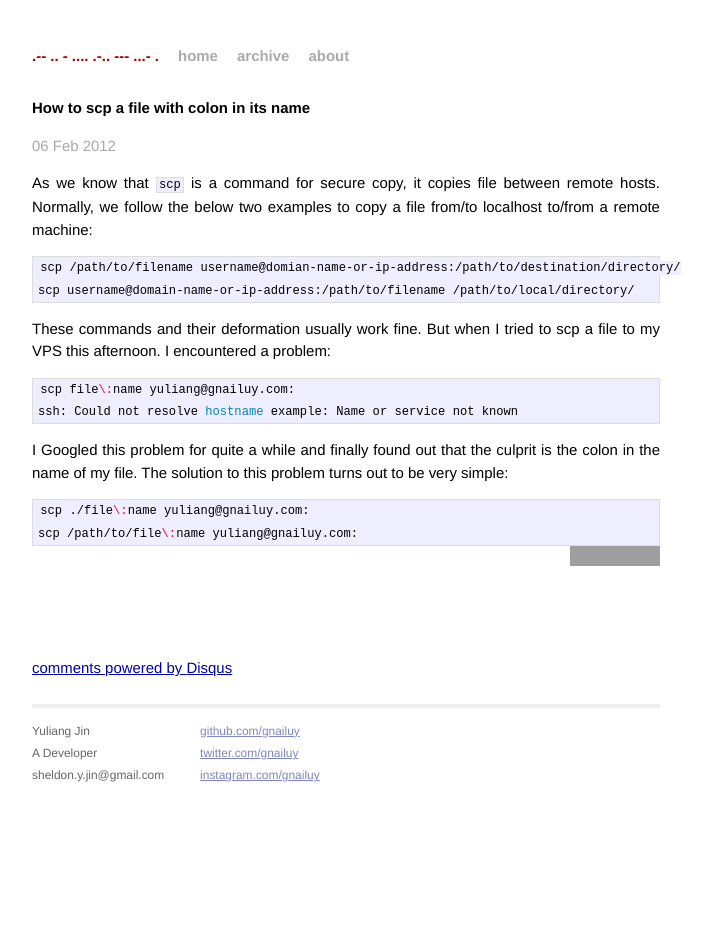
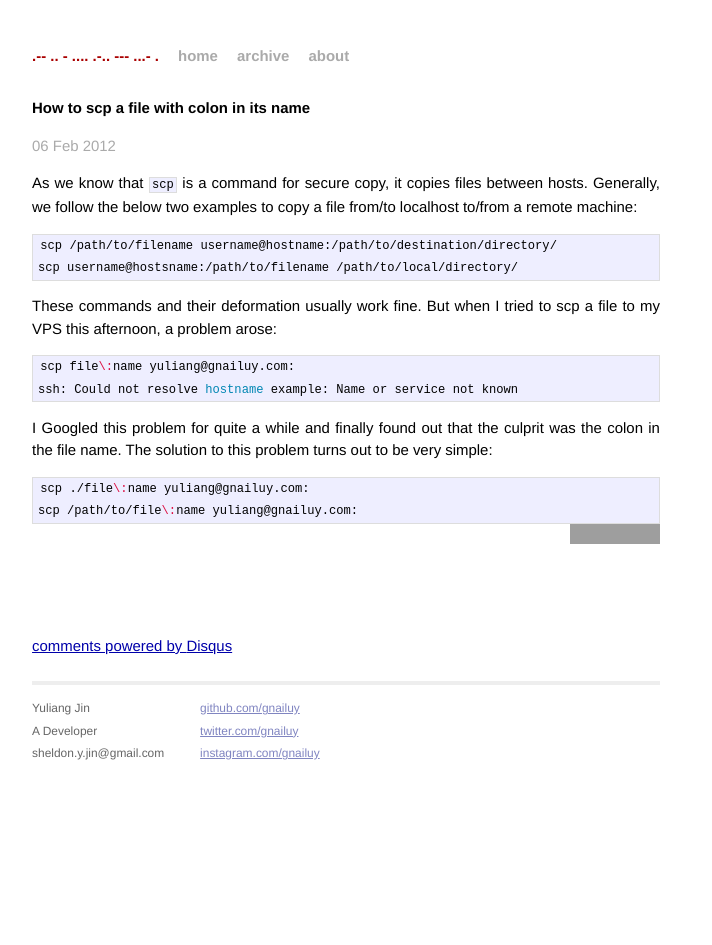
Before and after one commit to gnailuy/gnailuy.com, a Jekyll site: the page built from _posts/2012-02-05-how-to-scp-a-file-with-colon-in-its-name.markdown, in a window 1280 px wide. Shown: the whole page, without its empty margins (294-1006 px from the left). Built offline with Jekyll 4.4.1, drawn with Linux system fonts in a browser that asks for light colours; Markdown is read by kramdown in place of the engine named in the settings; comment, search, counter and statistics services are not loaded; grey boxes are pictures that could not be loaded.

Commit message:
grammarly

````diff
--- a/_posts/2012-02-05-how-to-scp-a-file-with-colon-in-its-name.markdown
+++ b/_posts/2012-02-05-how-to-scp-a-file-with-colon-in-its-name.markdown
@@ -5,24 +5,25 @@ date: 2012-02-05 16:20:29
 categories: [ linux ]
 ---
 
-As we know that `scp` is a command for secure copy, it copies file between remote hosts.
-Normally, we follow the below two examples to copy a file from/to localhost to/from a remote machine:
+As we know that `scp` is a command for secure copy, it copies files between hosts.
+Generally, we follow the below two examples to copy a file from/to localhost to/from a remote machine:
 
 <!-- more -->
 
 ``` bash
-scp /path/to/filename username@domian-name-or-ip-address:/path/to/destination/directory/
-scp username@domain-name-or-ip-address:/path/to/filename /path/to/local/directory/
+scp /path/to/filename username@hostname:/path/to/destination/directory/
+scp username@hostsname:/path/to/filename /path/to/local/directory/
 ```
 
-These commands and their deformation usually work fine. But when I tried to scp a file to my VPS this afternoon. I encountered a problem:
+These commands and their deformation usually work fine.
+But when I tried to scp a file to my VPS this afternoon, a problem arose:
 
 ``` bash
 scp file\:name yuliang@gnailuy.com:
 ssh: Could not resolve hostname example: Name or service not known
 ```
 
-I Googled this problem for quite a while and finally found out that the culprit is the colon in the name of my file.
+I Googled this problem for quite a while and finally found out that the culprit was the colon in the file name.
 The solution to this problem turns out to be very simple:
 
 ``` bash
--- a/_posts/2014-04-04-hello-world.markdown
+++ b/_posts/2014-04-04-hello-world.markdown
@@ -5,6 +5,6 @@
 categories: [ me ]
 ---
 
-Well, this is my new blog powred by Jekyll.
+Well, this is my new blog powered by Jekyll.
 
 And again: Hello world!
--- a/_posts/2015-08-17-photo-of-us.markdown
+++ b/_posts/2015-08-17-photo-of-us.markdown
@@ -19,6 +19,6 @@ As titled.
 
 下面是中英对照：
 
-It's been too long since my last post here, but I don't have any idea in mind
-of what to write right now,
-so let me update my site with a photo of my girlfriend and me, as above.
+It has been very long since my last post here, but I do not have any idea
+of what to write right now.
+So, let me update my site with a photo of my girlfriend and me, as above.
--- a/_posts/2016-01-06-new-year.markdown
+++ b/_posts/2016-01-06-new-year.markdown
@@ -5,7 +5,7 @@ date: 2016-01-06 12:05:55
 categories: [ me ]
 ---
 
-I just wrote another email to the future me at 2017 on the [futureme.org][futureme].
+I have just written another email to the future me of 2017 on the [futureme.org][futureme].
 
 <!-- more -->
 
````
Also changed, not shown: _posts/2012-09-16-play-only-audio-of-movies-with-mplayer.markdown (+5 -5 lines).
